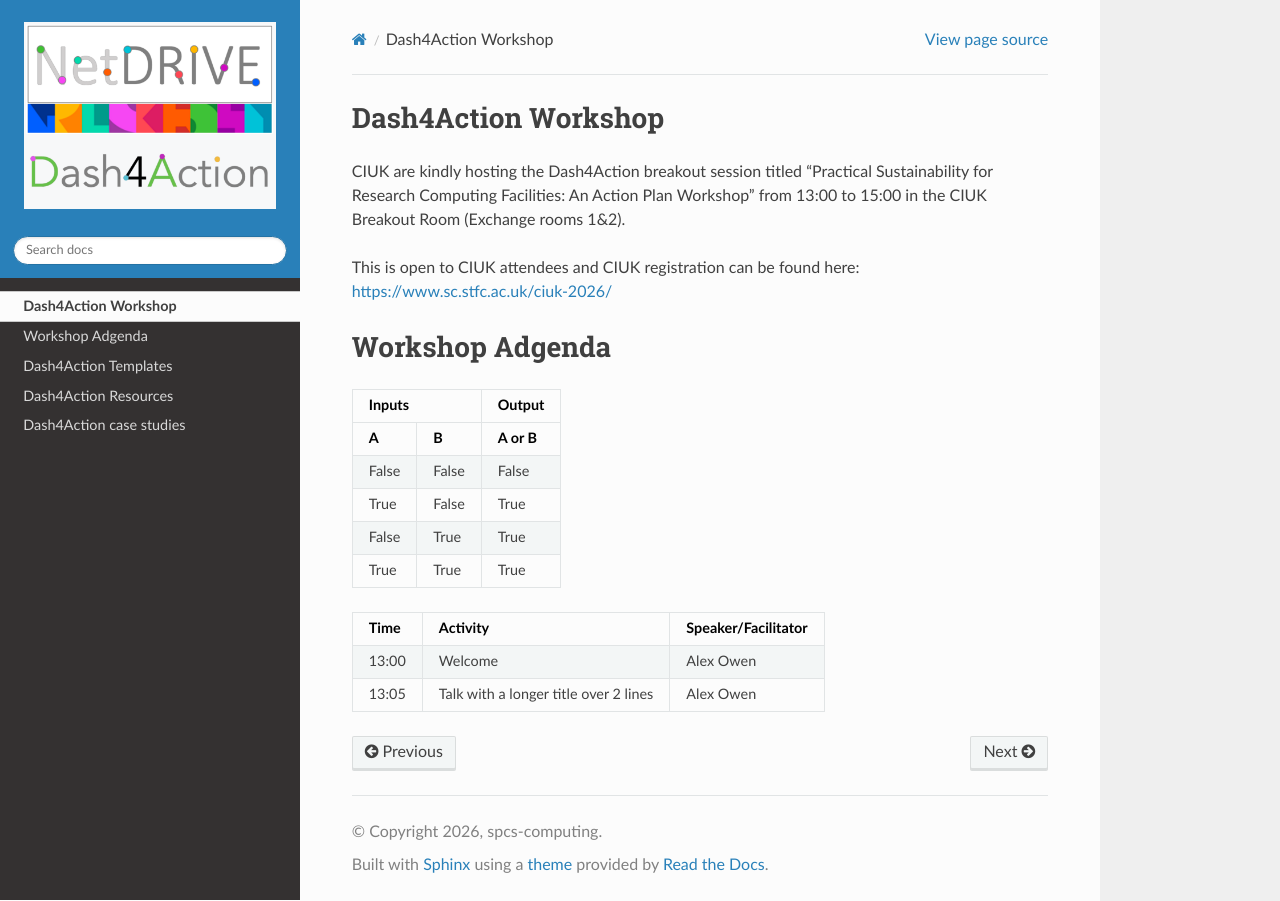
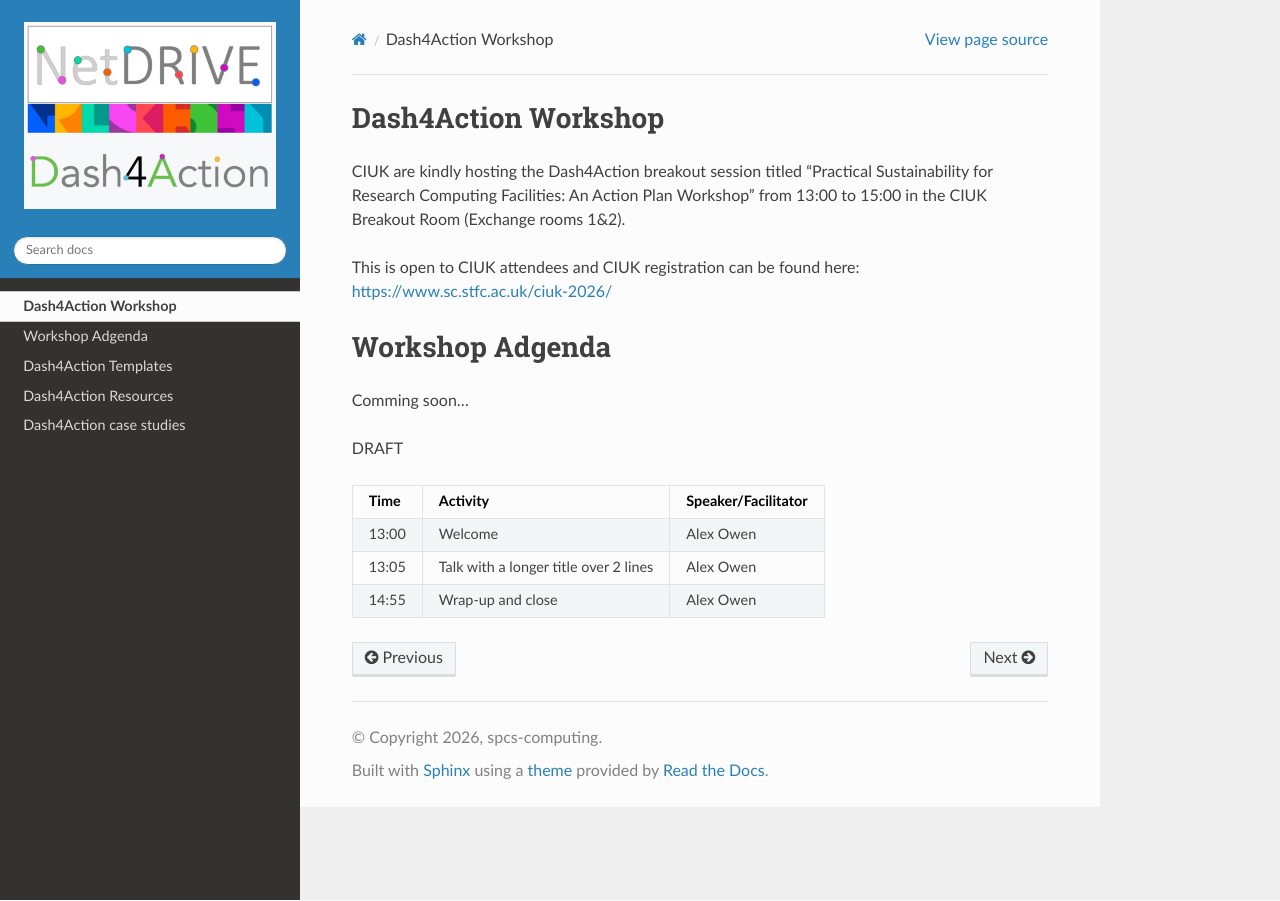
Before and after one commit to raowenqmul/Dash4Action, a Sphinx documentation site: the page built from docs/workshop/index.rst, in a window 1280 px wide. Built offline with Sphinx 7.4.7 and the Read the Docs theme 3.1.0, drawn with Linux system fonts in a browser that asks for light colours.

Commit message:
adgenda update

```diff
--- a/docs/workshop/index.rst
+++ b/docs/workshop/index.rst
@@ -14,18 +14,9 @@ https://www.sc.stfc.ac.uk/ciuk-2026/
 Workshop Adgenda
 ================
 
+Comming soon...
 
-=====  =====  ======
-   Inputs     Output
-------------  ------
-  A      B    A or B
-=====  =====  ======
-False  False  False
-True   False  True
-False  True   True
-True   True   True
-=====  =====  ======
-
+DRAFT
 
 ===== ================================== ===================
 Time  Activity                           Speaker/Facilitator
@@ -33,6 +24,7 @@ Time  Activity                           Speaker/Facilitator
 13:00 Welcome                            Alex Owen
 13:05 Talk with a longer title           Alex Owen
       over 2 lines
+14:55 Wrap-up and close		         Alex Owen
 ===== ================================== ===================
 
 
```
